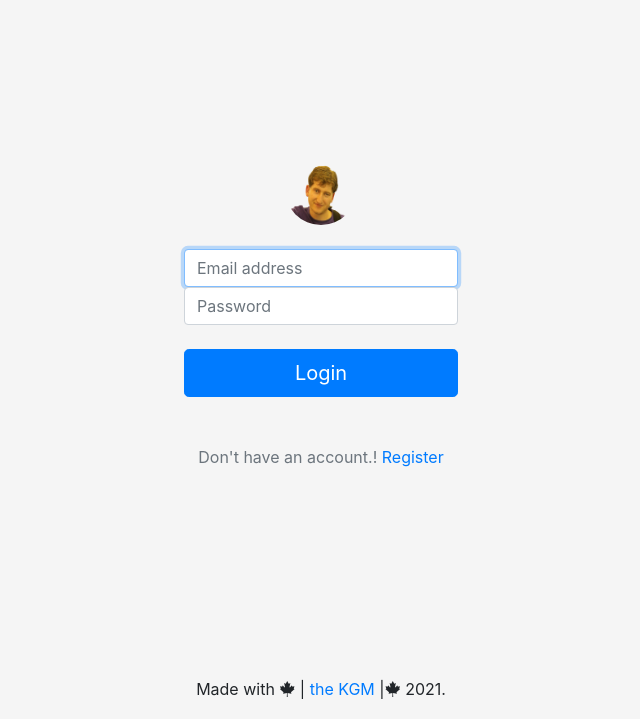
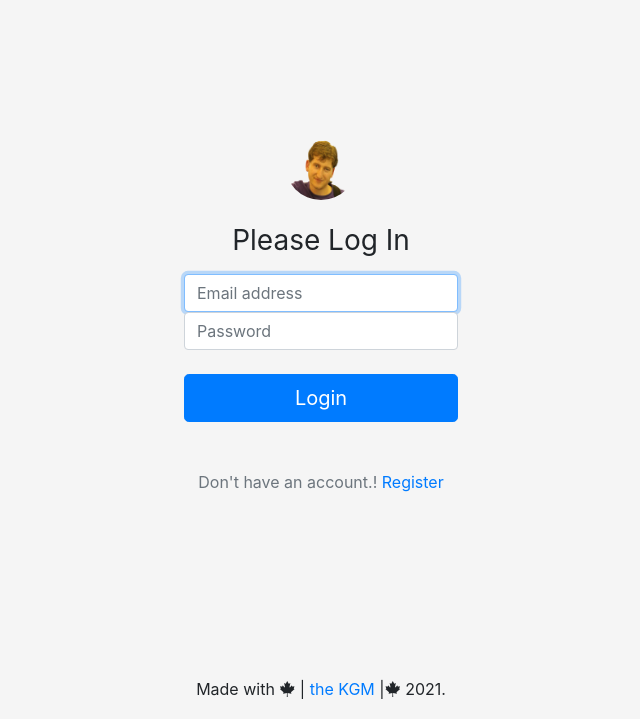
Before and after one commit to fatihkgm/AuthenticationApp-With-Django-and-PostgreSQL, a Django app: page /login/ in a window 1280 px wide. Shown: the part 81-800 px from the top of the page, without its empty margins (319-959 px from the left). Run offline with Django 3.2, Linux system fonts and the light colour scheme; some libraries are stand-ins or nearby versions.

Commit message:
Login CSFR token implemented and login page tested

```diff
--- a/accounts/templates/accounts/login.html
+++ b/accounts/templates/accounts/login.html
@@ -11,7 +11,10 @@
     height="72"
   />
 
+  <form class="form-signin" action="{url 'login'}" method="POST">
+  	 {% csrf_token %}
 
+    <h1 class="h3 mb-3 font-weight-normal">Please Log In</h1>
 
     <label for="inputEmail" class="sr-only">Email address</label>
     <input
--- a/accounts/views.py
+++ b/accounts/views.py
@@ -9,6 +9,9 @@ def login (request):
 	return render (request , 'accounts/login.html' )
 
 def register (request):
+
+	if request.method == 'POST':
+		print('tHIS IS pOST METHOD')
 	return render (request , 'accounts/register.html' )
 
 def dashboard (request):
```
